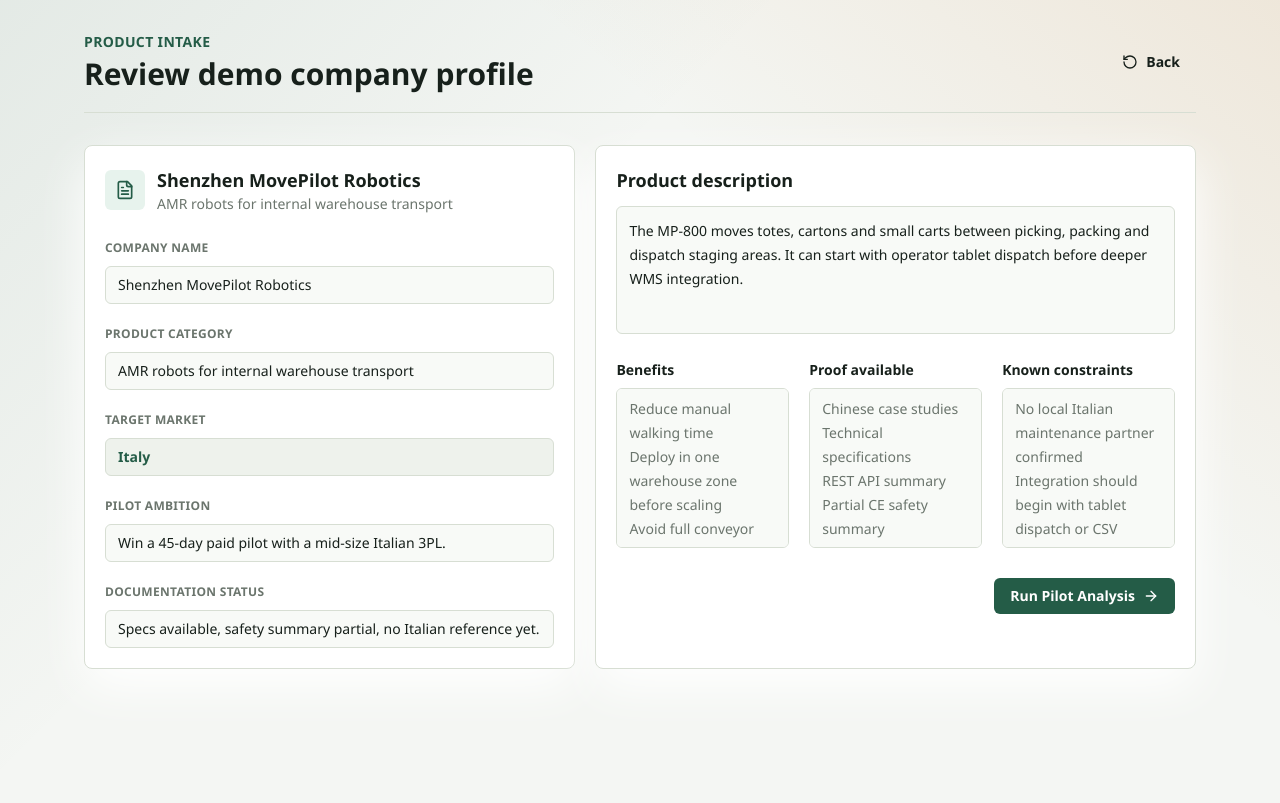
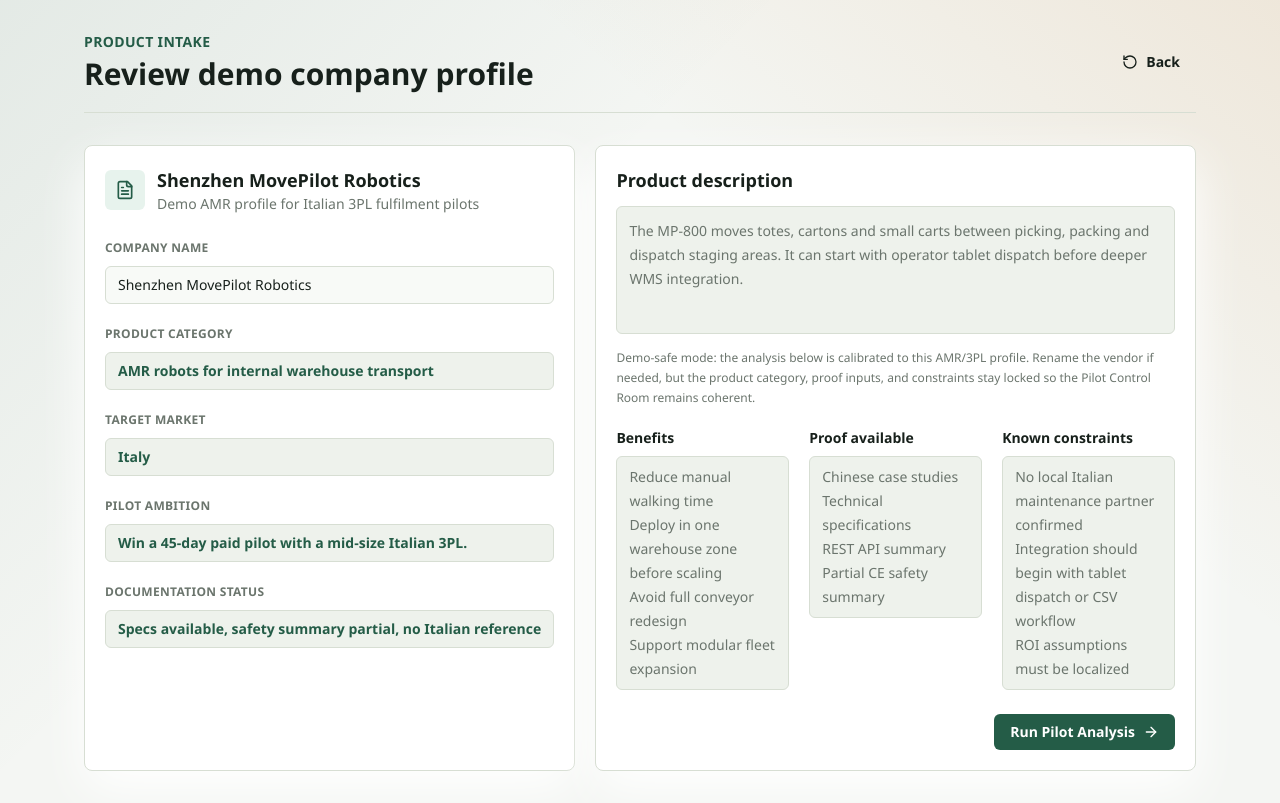
Before and after one commit to hacktonpolitong/HacktonPOLITONG, a Next.js app: page / in a window 1280 px wide. Both pictures are taken after a click on the button "Start Analysis". Built offline with nearby package versions, Linux system fonts and the light colour scheme.

Commit message:
fix(matteo): keep demo flow consistent with static analysis

```diff
--- a/src/components/pilot-ops-app.tsx
+++ b/src/components/pilot-ops-app.tsx
@@ -5,7 +5,7 @@ import { AnalysisLoadingScreen } from "@/components/screens/analysis-loading-scr
 import { ControlRoomScreen } from "@/components/screens/control-room-screen";
 import { IntakeScreen } from "@/components/screens/intake-screen";
 import { StartScreen } from "@/components/screens/start-screen";
-import { demoProductProfile, mockPilotAnalysis } from "@/lib/mock-pilot-analysis";
+import { buildDemoPilotAnalysis, demoProductProfile } from "@/lib/mock-pilot-analysis";
 
 type FlowStep = "start" | "intake" | "analysis" | "control-room";
 
@@ -43,7 +43,7 @@ export function PilotOpsApp() {
   }
 
   if (step === "control-room") {
-    return <ControlRoomScreen profile={productProfile} analysis={mockPilotAnalysis} onRestart={() => setStep("start")} />;
+    return <ControlRoomScreen profile={productProfile} analysis={buildDemoPilotAnalysis(productProfile)} onRestart={() => setStep("start")} />;
   }
 
   return <StartScreen onStart={() => setStep("intake")} />;
--- a/src/components/screens/control-room-screen.tsx
+++ b/src/components/screens/control-room-screen.tsx
@@ -33,7 +33,8 @@ export function ControlRoomScreen({ profile, analysis, onRestart }: ControlRoomS
           <p className="text-sm font-semibold uppercase tracking-wide text-accent">Pilot Control Room</p>
           <h1 className="mt-1 text-3xl font-bold text-foreground">{profile.companyName}</h1>
           <p className="mt-2 max-w-3xl text-sm leading-6 text-muted">
-            {profile.productCategory} entering {profile.targetMarket}. Structured pilot strategy for the first credible Italian buyer conversation.
+            Demo pilot strategy for a prefilled {profile.productCategory} profile entering {profile.targetMarket}. The package is calibrated to the
+            AMR/3PL scenario used for the hackathon flow.
           </p>
         </div>
         <div className="flex gap-3">
@@ -142,7 +143,7 @@ export function ControlRoomScreen({ profile, analysis, onRestart }: ControlRoomS
                       className="mt-1 inline-flex items-center gap-1 text-sm font-semibold text-accent hover:underline"
                       href={account.website}
                       target="_blank"
-                      rel="noreferrer"
+                      rel="noopener noreferrer"
                     >
                       Official website
                       <ExternalLink size={14} aria-hidden="true" />
--- a/src/components/screens/intake-screen.tsx
+++ b/src/components/screens/intake-screen.tsx
@@ -16,16 +16,6 @@ export function IntakeScreen({ profile, onAnalyze, onBack }: IntakeScreenProps)
 
   function updateField(field: keyof ProductProfile, value: string) {
     setDraft((current) => ({ ...current, [field]: value }));
-  }
-
-  function updateList(field: "benefits" | "currentProof" | "constraints", value: string) {
-    setDraft((current) => ({
-      ...current,
-      [field]: value
-        .split("\n")
-        .map((item) => item.trim())
-        .filter(Boolean)
-    }));
   }
 
   return (
@@ -49,35 +39,35 @@ export function IntakeScreen({ profile, onAnalyze, onBack }: IntakeScreenProps)
             </div>
             <div>
               <h2 className="text-lg font-semibold text-foreground">{draft.companyName}</h2>
-              <p className="text-sm text-muted">{draft.productCategory}</p>
+              <p className="text-sm text-muted">Demo AMR profile for Italian 3PL fulfilment pilots</p>
             </div>
           </div>
 
           <div className="grid gap-4">
             <EditableField label="Company name" value={draft.companyName} onChange={(value) => updateField("companyName", value)} />
-            <EditableField label="Product category" value={draft.productCategory} onChange={(value) => updateField("productCategory", value)} />
+            <LockedField label="Product category" value={draft.productCategory} />
             <LockedField label="Target market" value={draft.targetMarket} />
-            <EditableField label="Pilot ambition" value={draft.pilotAmbition} onChange={(value) => updateField("pilotAmbition", value)} />
-            <EditableField
-              label="Documentation status"
-              value={draft.documentationStatus}
-              onChange={(value) => updateField("documentationStatus", value)}
-            />
+            <LockedField label="Pilot ambition" value={draft.pilotAmbition} />
+            <LockedField label="Documentation status" value={draft.documentationStatus} />
           </div>
         </div>
 
         <div className="rounded-lg border border-border bg-panel p-5 shadow-panel">
           <h2 className="text-lg font-semibold text-foreground">Product description</h2>
           <textarea
-            className="mt-3 min-h-32 w-full resize-none rounded-md border border-border bg-[#f8faf7] p-3 text-sm leading-6 text-foreground"
+            className="mt-3 min-h-32 w-full resize-none rounded-md border border-border bg-[#eef2ec] p-3 text-sm leading-6 text-muted"
             value={draft.description}
-            onChange={(event) => updateField("description", event.target.value)}
+            readOnly
           />
+          <p className="mt-2 text-xs leading-5 text-muted">
+            Demo-safe mode: the analysis below is calibrated to this AMR/3PL profile. Rename the vendor if needed, but the product category,
+            proof inputs, and constraints stay locked so the Pilot Control Room remains coherent.
+          </p>
 
           <div className="mt-5 grid gap-5 md:grid-cols-3">
-            <ListEditor title="Benefits" items={draft.benefits} onChange={(value) => updateList("benefits", value)} />
-            <ListEditor title="Proof available" items={draft.currentProof} onChange={(value) => updateList("currentProof", value)} />
-            <ListEditor title="Known constraints" items={draft.constraints} onChange={(value) => updateList("constraints", value)} />
+            <ListViewer title="Benefits" items={draft.benefits} />
+            <ListViewer title="Proof available" items={draft.currentProof} />
+            <ListViewer title="Known constraints" items={draft.constraints} />
           </div>
 
           <div className="mt-6 flex justify-end">
@@ -118,15 +108,15 @@ function LockedField({ label, value }: { label: string; value: string }) {
   );
 }
 
-function ListEditor({ title, items, onChange }: { title: string; items: string[]; onChange: (value: string) => void }) {
+function ListViewer({ title, items }: { title: string; items: string[] }) {
   return (
-    <label className="block">
+    <div>
       <h3 className="text-sm font-semibold text-foreground">{title}</h3>
-      <textarea
-        className="mt-2 min-h-40 w-full resize-none rounded-md border border-border bg-[#f8faf7] px-3 py-2 text-sm leading-6 text-muted"
-        value={items.join("\n")}
-        onChange={(event) => onChange(event.target.value)}
-      />
-    </label>
+      <div className="mt-2 min-h-40 rounded-md border border-border bg-[#eef2ec] px-3 py-2 text-sm leading-6 text-muted">
+        {items.map((item) => (
+          <p key={item}>{item}</p>
+        ))}
+      </div>
+    </div>
   );
 }
--- a/src/lib/mock-pilot-analysis.ts
+++ b/src/lib/mock-pilot-analysis.ts
@@ -27,11 +27,12 @@ export const demoProductProfile: ProductProfile = {
   ]
 };
 
-export const mockPilotAnalysis: PilotAnalysis = {
+export function buildDemoPilotAnalysis(profile: ProductProfile): PilotAnalysis {
+  return {
   product_summary: {
-    company_name: "Shenzhen MovePilot Robotics",
+    company_name: profile.companyName,
     product_name: "MP-800 Autonomous Mobile Robot",
-    product_category: "AMR",
+    product_category: profile.productCategory,
     target_market: "Italy",
     confidence_score: 82
   },
@@ -290,3 +291,6 @@ export const mockPilotAnalysis: PilotAnalysis = {
     }
   ]
 };
+}
+
+export const mockPilotAnalysis: PilotAnalysis = buildDemoPilotAnalysis(demoProductProfile);
```
